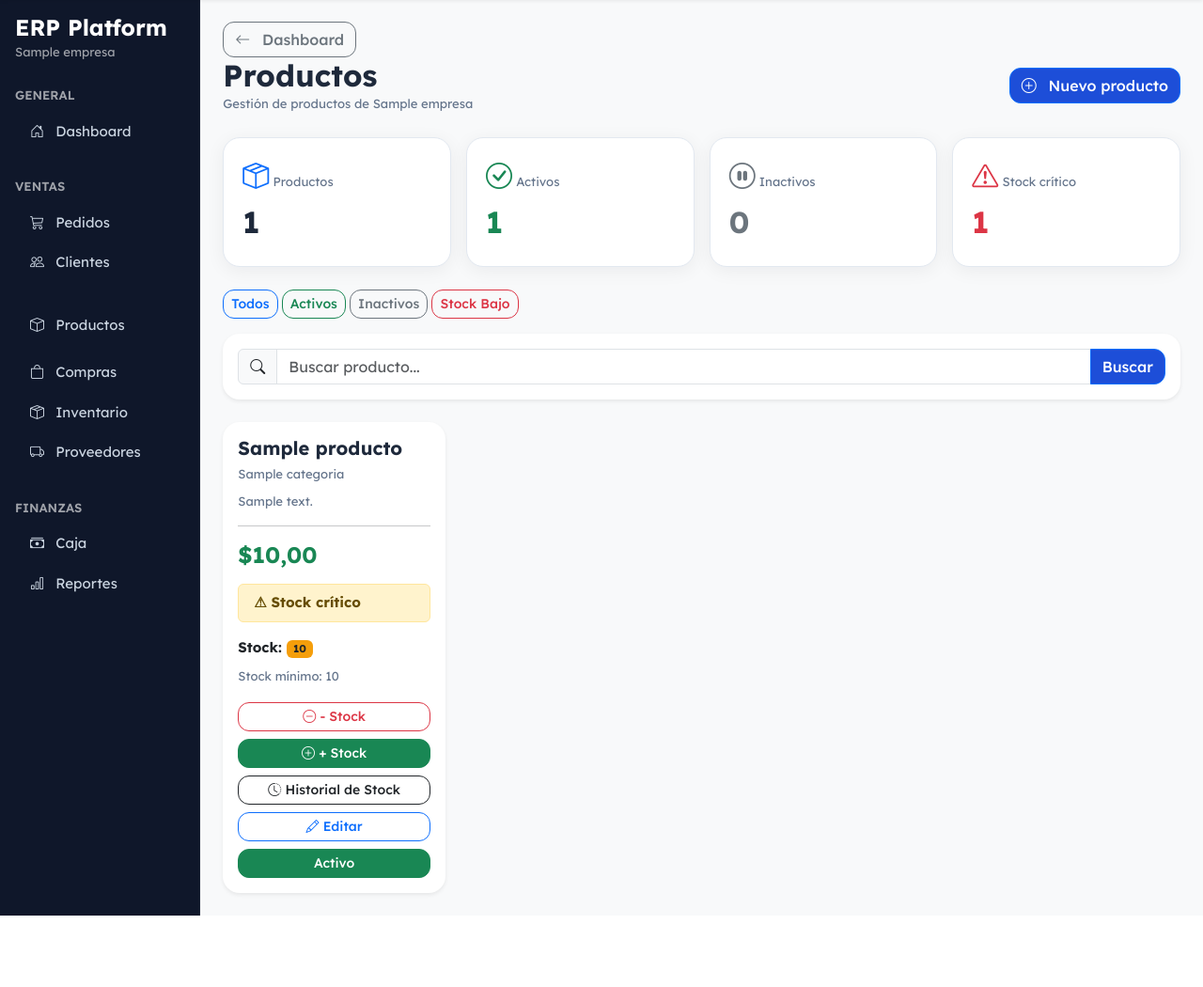
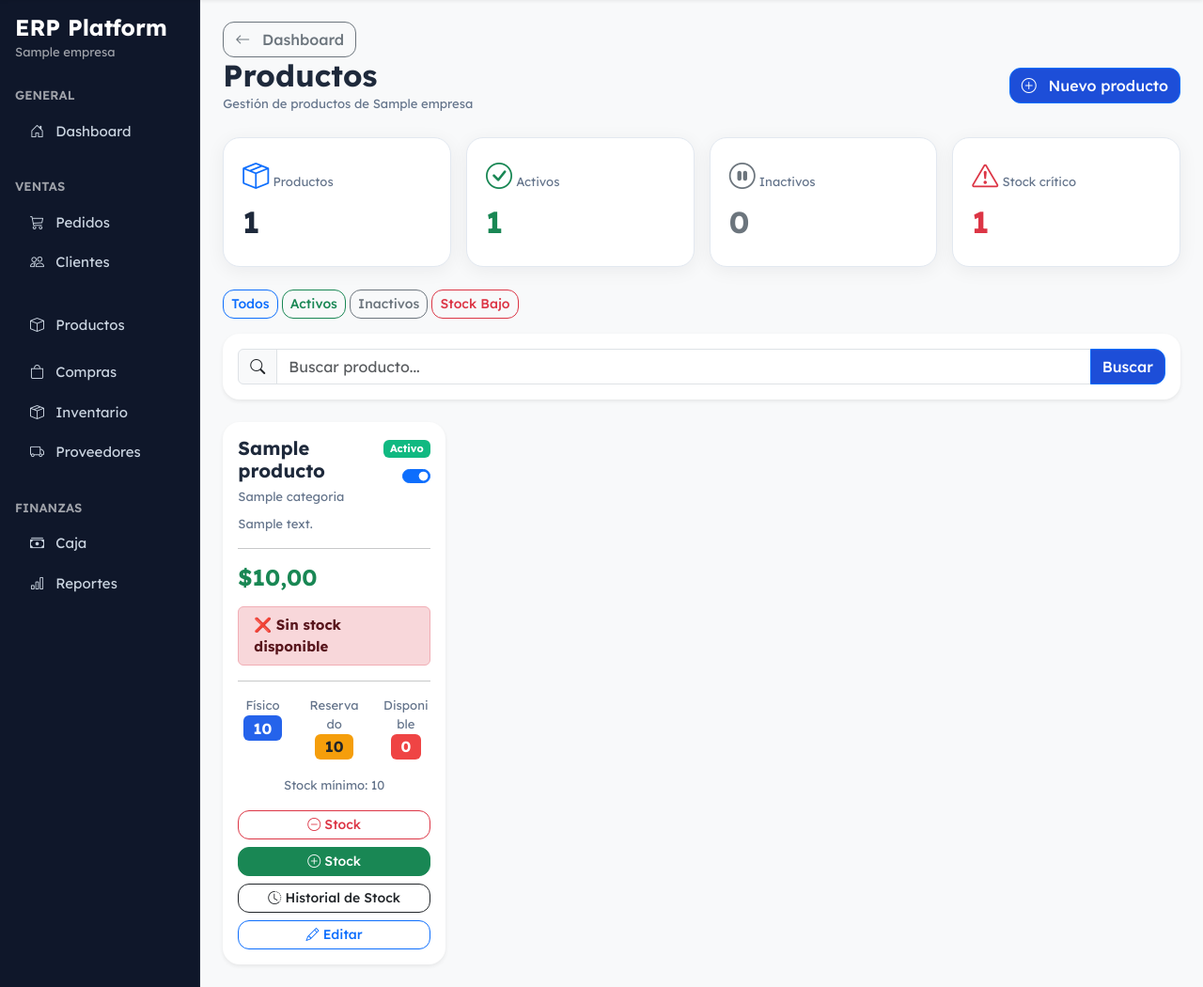
Before and after one commit to diegomreboredo/app_migaydelicias, a Django app: page /productos/ in a window 1280 px wide. Shown: the part 73-1123 px from the top of the page at 94% size. Before the commit the page ends 1047 px from the top, so only its background shows below. Run offline with Django 5.2, Linux system fonts and the light colour scheme; a user stored in the database is signed in; tables that the repository leaves empty hold one stand-in row (values such as "Sample post"); some libraries are stand-ins or nearby versions.

Commit message:
feat: se modifico vista de producto y se corrigio error de stock en pedidos

```diff
--- a/pedidos/models.py
+++ b/pedidos/models.py
@@ -119,8 +119,6 @@ class Pedido(models.Model):
 
           producto = detalle.producto
 
-          producto.stock -= detalle.cantidad
-
           producto.stock_reservado -= detalle.cantidad
 
           if producto.stock_reservado < 0:
@@ -128,7 +126,6 @@ class Pedido(models.Model):
 
           producto.save(
               update_fields=[
-                  "stock",
                   "stock_reservado"
               ]
           )
--- a/pedidos/templates/pedidos/detalle.html
+++ b/pedidos/templates/pedidos/detalle.html
@@ -122,7 +122,9 @@ Pedido #{{ pedido.id }}
                 <th>Cantidad</th>
                 <th>Precio</th>
                 <th>Subtotal</th>
-                <th>Acciones</th>
+                {% if pedido.estado != "entregado" and pedido.estado != "cancelado" %}
+<th class="text-center">Acciones</th>
+{% endif %}
 
             </tr>
 
@@ -188,6 +190,7 @@ Pedido #{{ pedido.id }}
                             <i class="bi bi-trash"></i>
 
                         </a>
+
 
                     {% endif %}
 
--- a/productos/templates/productos/lista.html
+++ b/productos/templates/productos/lista.html
@@ -184,6 +184,10 @@ Productos
 
             <div class="card-body">
 
+                <div class="d-flex justify-content-between align-items-start">
+
+    <div>
+
         <h5 class="fw-bold mb-1">
             {{ producto.nombre }}
         </h5>
@@ -191,6 +195,39 @@ Productos
         <small class="text-muted">
             {{ producto.categoria.nombre }}
         </small>
+
+    </div>
+
+    <div class="text-end">
+
+        {% if producto.activo %}
+
+            <span class="badge bg-success mb-2">
+                Activo
+            </span>
+
+        {% else %}
+
+            <span class="badge bg-secondary mb-2">
+                Inactivo
+            </span>
+
+        {% endif %}
+
+        <div class="form-check form-switch d-flex justify-content-end">
+
+            <input
+                class="form-check-input"
+                type="checkbox"
+                id="switch{{ producto.id }}"
+                {% if producto.activo %}checked{% endif %}
+                onchange="window.location.href='/productos/{{ producto.id }}/toggle-activo/'">
+
+        </div>
+
+    </div>
+
+</div>
 
                 {% if producto.descripcion %}
 
@@ -206,22 +243,22 @@ Productos
                     ${{ producto.precio }}
                 </h4>
 
-                {% if producto.stock == 0 %}
+                {% if producto.stock_disponible == 0 %}
 
 <div class="alert alert-danger py-2 mt-3 mb-2">
 
     <strong>
-                        ❌ Sin stock
+        ❌ Sin stock disponible
     </strong>
 
 </div>
 
-                {% elif producto.stock <= producto.stock_minimo %}
+{% elif producto.stock_disponible <= producto.stock_minimo %}
 
 <div class="alert alert-warning py-2 mt-3 mb-2">
 
     <strong>
-                        ⚠ Stock crítico
+        ⚠ Stock disponible bajo
     </strong>
 
 </div>
@@ -231,42 +268,72 @@ Productos
 <div class="alert alert-success py-2 mt-3 mb-2">
 
     <strong>
-                        ✓ Disponible
+        ✓ Disponible para venta
     </strong>
 
 </div>
 
 {% endif %}
 
-                <div class="mt-3">
+                <hr>
 
-                    <strong>
-                        Stock:
-                    </strong>
+<div class="row text-center mt-3 mb-3">
 
-                    {% if producto.stock == 0 %}
+    <div class="col-4">
 
-                        <span class="badge bg-danger">
+        <small class="text-muted d-block">
+            Físico
+        </small>
+
+        <span class="badge bg-primary fs-6">
             {{ producto.stock }}
         </span>
 
-                    {% elif producto.stock <= producto.stock_minimo %}
+    </div>
 
-                        <span class="badge bg-warning text-dark">
-                            {{ producto.stock }}
+    <div class="col-4">
+
+        <small class="text-muted d-block">
+            Reservado
+        </small>
+
+        <span class="badge bg-warning text-dark fs-6">
+            {{ producto.stock_reservado }}
+        </span>
+
+    </div>
+
+    <div class="col-4">
+
+        <small class="text-muted d-block">
+            Disponible
+        </small>
+
+        {% if producto.stock_disponible == 0 %}
+
+            <span class="badge bg-danger fs-6">
+                {{ producto.stock_disponible }}
+            </span>
+
+        {% elif producto.stock_disponible <= producto.stock_minimo %}
+
+            <span class="badge bg-warning text-dark fs-6">
+                {{ producto.stock_disponible }}
             </span>
 
         {% else %}
 
-                        <span class="badge bg-success">
-                            {{ producto.stock }}
+            <span class="badge bg-success fs-6">
+                {{ producto.stock_disponible }}
             </span>
 
         {% endif %}
 
     </div>
 
-                <div class="mt-2 mb-3">
+</div>
+
+<div class="text-center mb-3">
 
     <small class="text-muted">
 
@@ -283,7 +350,7 @@ Productos
    class="btn btn-outline-danger btn-sm">
 
     <i class="bi bi-dash-circle"></i>
-                    - Stock
+                     Stock
 
                     </a>
 
@@ -292,7 +359,7 @@ Productos
 
                         <i class="bi bi-plus-circle"></i>
 
-                        + Stock
+                         Stock
 
                     </a>
 
@@ -312,16 +379,7 @@ Productos
 
                     </a>
 
-                    <a href="/productos/{{ producto.id }}/toggle-activo/"
-   class="btn btn-sm {% if producto.activo %}btn-success{% else %}btn-secondary{% endif %}">
 
-    {% if producto.activo %}
-        Activo
-    {% else %}
-        Inactivo
-    {% endif %}
-
-</a>
 
                 </div>
 
```
Also changed, not shown: pedidos/views.py (+18 -6 lines), productos/forms_ajuste.py (+37 -1 lines), productos/forms_stock.py (+36 -2 lines), productos/templates/productos/agregar_stock.html (+129 -12 lines), productos/templates/productos/ajuste_stock.html (+128 -12 lines). Lines whose indentation alone changed are shown as unchanged.
